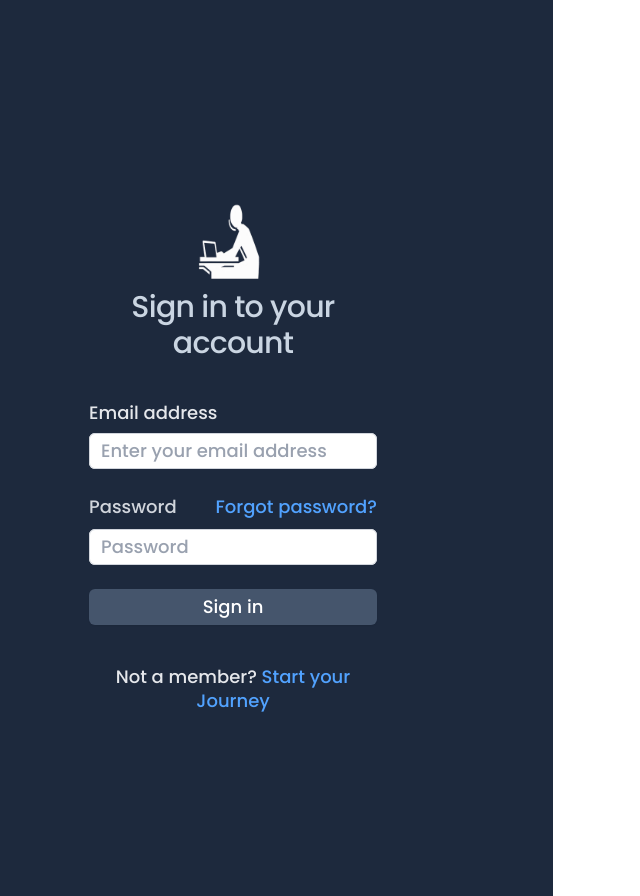
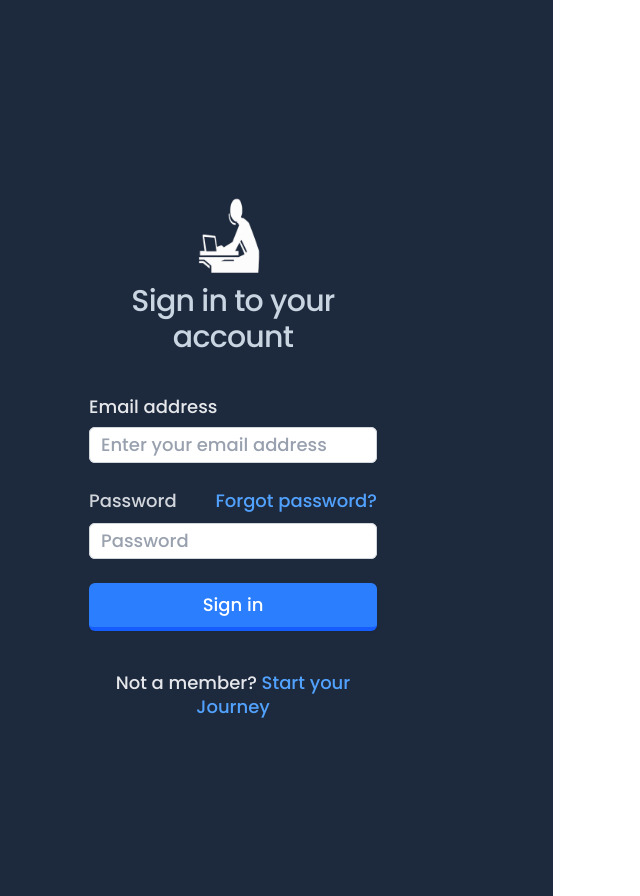
Before and after one commit to JamarTG/capstone, a React (Vite) app in the folder frontend/: page /login in a window 1280 px wide. Shown: the whole page, without its empty margins (87-727 px from the left). Built offline with nearby package versions, Linux system fonts and the light colour scheme.

Commit message:
feat: replace native buttons on auth pages with 3d custom button

```diff
--- a/frontend/src/components/authentication/login.tsx
+++ b/frontend/src/components/authentication/login.tsx
@@ -7,6 +7,7 @@ import { useNavigate } from "react-router-dom";
 import { loginUser } from "../../utils/api";
 import { SuccessfulAuthResponse } from "../../types/auth";
 import { setToken } from "../../utils/auth";
+import Button from "../ui/button";
 
 interface FormFields {
   email: string;
@@ -128,12 +129,13 @@ export default function Login() {
         </div>
 
         <div>
-          <button
+          <Button
+          variant="primary"
             type="submit"
-            className="flex w-full justify-center rounded-md bg-slate-600 px-3 py-1.5 text-lg/6 font-semibold text-white shadow-xs hover:bg-slate-500 focus-visible:outline-2 focus-visible:outline-offset-2 focus-visible:outline-indigo-600"
+            className="flex w-full justify-center rounded-md px-3 py-1.5 text-lg/6 font-semibold text-white shadow-xs focus-visible:outline-2 focus-visible:outline-offset-2 focus-visible:outline-indigo-600"
           >
             Sign in
-          </button>
+          </Button>
         </div>
       </form>
 
--- a/frontend/src/components/authentication/register.tsx
+++ b/frontend/src/components/authentication/register.tsx
@@ -8,6 +8,7 @@ import { SuccessfulAuthResponse } from "../../types/auth";
 import { FormFields } from "../../types/auth";
 import { setToken } from "../../utils/auth";
 import { useNavigate } from "react-router-dom";
+import Button from "../ui/button";
 
 const registerSchema = z
   .object({
@@ -93,9 +94,15 @@ export default function Register() {
 
   return (
     <AuthLayout title="Create an Account">
-      <form onSubmit={handleSubmit} className="space-y-6">
+      <form
+        onSubmit={handleSubmit}
+        className="space-y-6"
+      >
         <div>
-          <label htmlFor="firstName" className="block text-lg/6 font-medium text-gray-300">
+          <label
+            htmlFor="firstName"
+            className="block text-lg/6 font-medium text-gray-300"
+          >
             First Name
           </label>
           <div className="mt-2">
@@ -114,7 +121,10 @@ export default function Register() {
         </div>
 
         <div>
-          <label htmlFor="lastName" className="block text-lg/6 font-medium text-gray-300">
+          <label
+            htmlFor="lastName"
+            className="block text-lg/6 font-medium text-gray-300"
+          >
             Last Name
           </label>
           <div className="mt-2">
@@ -133,7 +143,10 @@ export default function Register() {
         </div>
 
         <div>
-          <label htmlFor="email" className="block text-lg/6 font-medium text-gray-300">
+          <label
+            htmlFor="email"
+            className="block text-lg/6 font-medium text-gray-300"
+          >
             Email address
           </label>
           <div className="mt-2">
@@ -153,7 +166,10 @@ export default function Register() {
         </div>
 
         <div>
-          <label htmlFor="password" className="block text-lg/6 font-medium text-gray-300">
+          <label
+            htmlFor="password"
+            className="block text-lg/6 font-medium text-gray-300"
+          >
             Password
           </label>
           <div className="mt-2">
@@ -173,7 +189,10 @@ export default function Register() {
         </div>
 
         <div>
-          <label htmlFor="confirmPassword" className="block text-lg/6 font-medium text-gray-300">
+          <label
+            htmlFor="confirmPassword"
+            className="block text-lg/6 font-medium text-gray-300"
+          >
             Confirm Password
           </label>
           <div className="mt-2">
@@ -193,18 +212,22 @@ export default function Register() {
         </div>
 
         <div>
-          <button
+          <Button
+            variant="primary"
             type="submit"
-            className="flex w-full justify-center rounded-md bg-slate-600 px-3 py-1.5 text-lg/6 font-semibold text-white shadow-xs hover:bg-slate-500 focus-visible:outline-2 focus-visible:outline-offset-2 focus-visible:outline-indigo-600"
+            className="flex w-full justify-center rounded-md px-3 py-1.5 text-lg/6 font-semibold text-white shadow-xs focus-visible:outline-2 focus-visible:outline-offset-2 focus-visible:outline-indigo-600"
           >
             Register
-          </button>
+          </Button>
         </div>
       </form>
 
       <p className="mt-10 text-center text-lg/6 text-gray-500">
         Already a member?{" "}
-        <Link to={"/login"} className="font-semibold text-blue-400  hover:text-blue-500">
+        <Link
+          to={"/login"}
+          className="font-semibold text-blue-400  hover:text-blue-500"
+        >
           Sign in
         </Link>
       </p>
--- a/frontend/src/components/ui/button.tsx
+++ b/frontend/src/components/ui/button.tsx
@@ -5,16 +5,20 @@ interface ButtonProps {
   onClick?: () => void;
   variant: "primary" | "secondary";
   className?: string;
+  type?: "submit" | "reset" | "button" | undefined;
 }
 
-const Button: React.FC<ButtonProps> = ({ children, variant, onClick, className = "" }) => {
-  const baseClasses = "w-32 h-12 flex justify-center items-center gap-1 cursor-pointer transition-all text-lg px-2 py-2 rounded-lg border-b-[4px] hover:brightness-110 hover:-translate-y-[1px] hover:border-b-[6px] active:border-b-[2px] active:brightness-90 active:translate-y-[2px]";
-  const variantClasses = variant === "primary"
-    ? "bg-blue-500 text-white border-blue-600"
-    : "bg-slate-200 text-black border-gray-600";
+const Button: React.FC<ButtonProps> = ({ children, variant, onClick, className = "", type = undefined }) => {
+  const baseClasses =
+    "w-32 h-12 flex justify-center items-center gap-1 cursor-pointer transition-all text-lg px-2 py-2 rounded-lg border-b-[4px] hover:brightness-110 hover:-translate-y-[1px] hover:border-b-[6px] active:border-b-[2px] active:brightness-90 active:translate-y-[2px]";
+  const variantClasses = variant === "primary" ? "bg-blue-500 text-white border-blue-600" : "bg-slate-200 text-black border-gray-600";
 
   return (
-    <button onClick={onClick} className={`${baseClasses} ${variantClasses} ${className}`}>
+    <button
+      onClick={onClick}
+      className={`${baseClasses} ${variantClasses} ${className}`}
+      type={type}
+    >
       {children}
     </button>
   );
```
